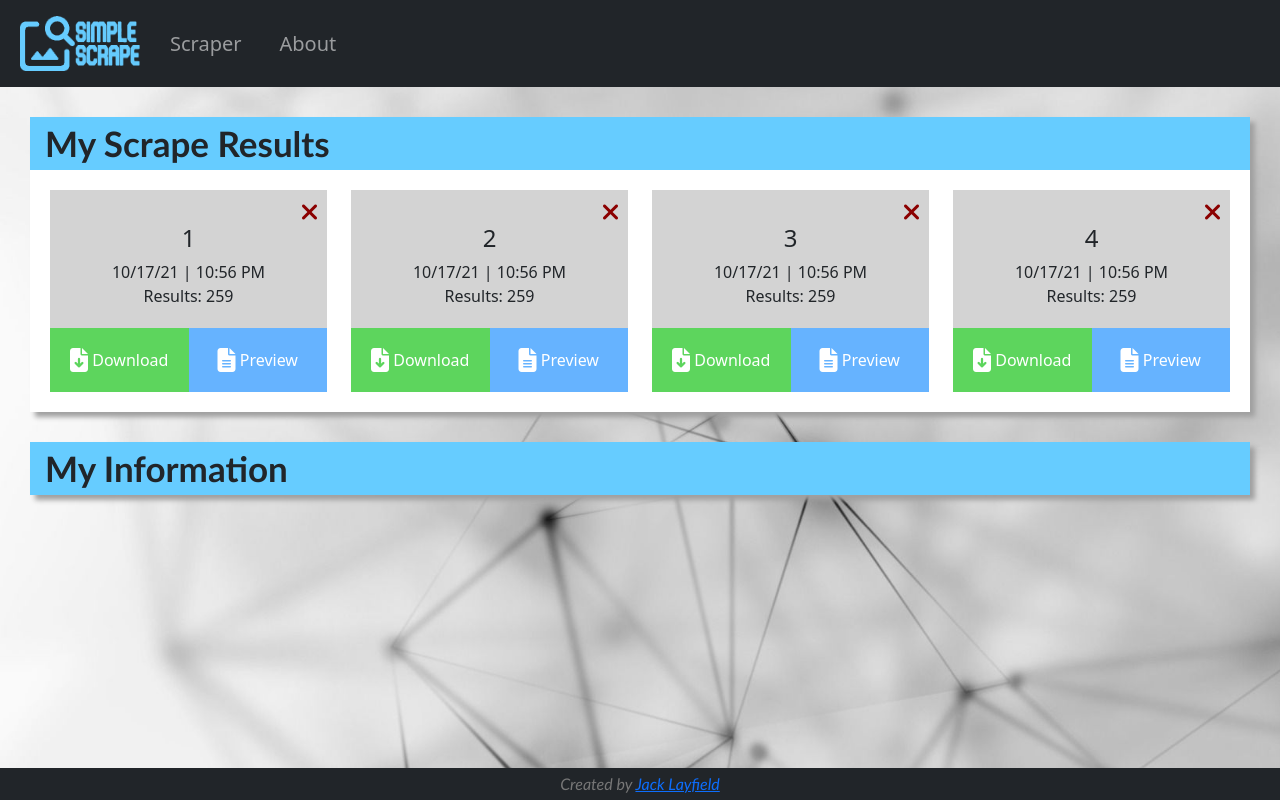
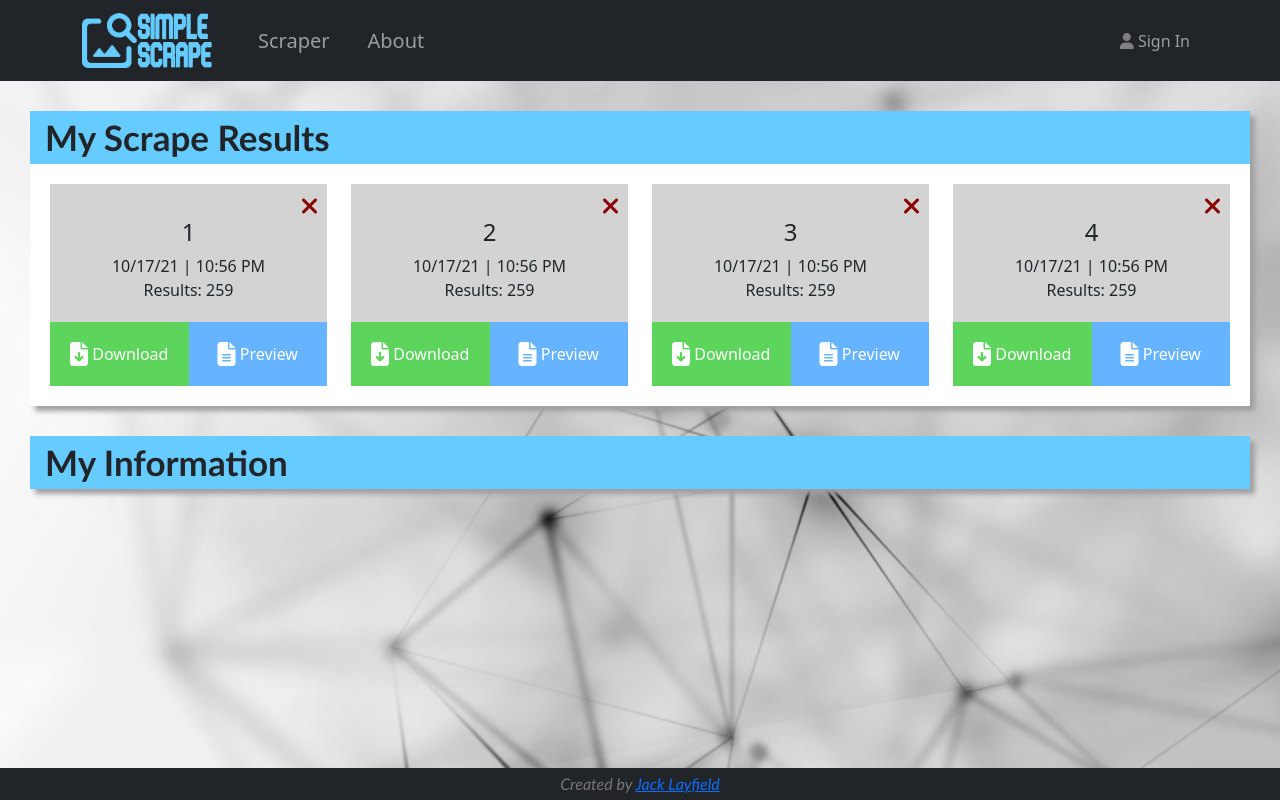
Before and after one commit to jacklayfield/SimpleScrape, a React (Create React App) app in the folder client/: page /profile in a window 1280 px wide. Built offline with nearby package versions, Linux system fonts and the light colour scheme.

Commit message:
Adding sign-in to navbar, restyling

```diff
--- a/client/src/components/navBar.jsx
+++ b/client/src/components/navBar.jsx
@@ -4,25 +4,31 @@ import Container from "react-bootstrap/Container";
 import Nav from "react-bootstrap/Nav";
 import logo from "../ss4.png";
 import text from "../ss4text.png";
+import NavDropdown from "react-bootstrap/NavDropdown";
 
 export function NavBar() {
   return (
-    <Navbar bg="dark" variant="dark" fixed="top">
-      <Container className="m-2">
+    <Navbar collapseOnSelect expand="lg" bg="dark" variant="dark">
+      <Container>
+        <Navbar.Brand>
           <img
             alt=""
             src={logo}
             width="55"
             height="55"
+            href="/"
             className="d-inline-block align-top"
           />
           <img
             alt=""
             src={text}
-          width="65"
-          height="45"
+            width="75"
+            height="55"
             className="d-inline-block align-top"
           />
+        </Navbar.Brand>
+        <Navbar.Toggle aria-controls="responsive-navbar-nav" />
+        <Navbar.Collapse id="responsive-navbar-nav">
           <Nav className="me-auto">
             <Nav.Link
               style={{ paddingLeft: 30, fontSize: 20, fontWeight: 500 }}
@@ -37,6 +43,13 @@ export function NavBar() {
               About
             </Nav.Link>
           </Nav>
+          <Nav>
+            <Nav.Link eventKey={2} href="#">
+              <i style={{ color: "gray" }} class="fa-solid fa-user"></i>
+              <> </> Sign In
+            </Nav.Link>
+          </Nav>
+        </Navbar.Collapse>
       </Container>
     </Navbar>
   );
--- a/client/src/components/pageLayout.jsx
+++ b/client/src/components/pageLayout.jsx
@@ -16,18 +16,9 @@ export function PageLayout({ children }) {
       }}
     >
       <NavBar />
-      <div
-        style={{
-          width: "100%",
-          background: "rgb(227, 227, 227)",
-          paddingBottom: 32,
-          backgroundImage: "url(" + background + ")",
-          backgroundSize: 2000,
-          paddingTop: 87,
-        }}
-      >
-        {children}
-      </div>
+
+      {children}
+
       <Footer />
     </div>
   );
```
Lines whose indentation alone changed are shown as unchanged.
